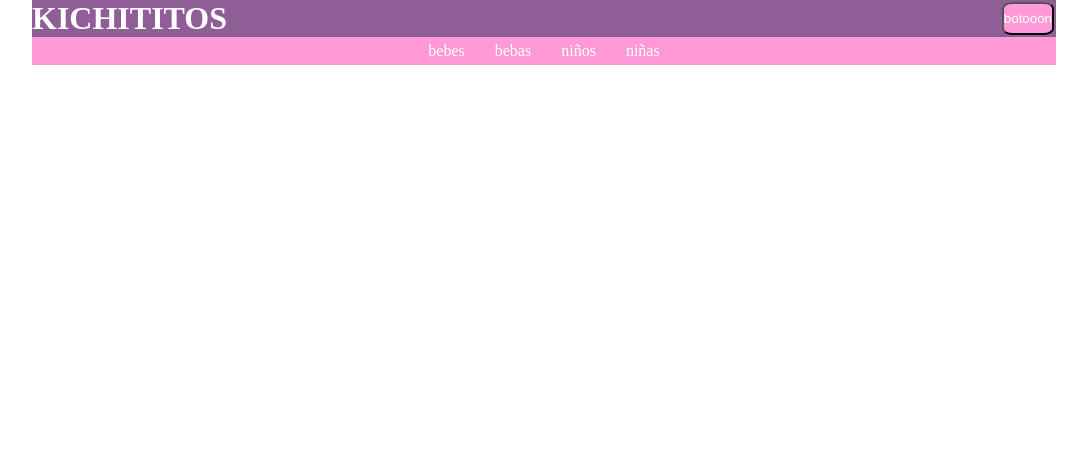
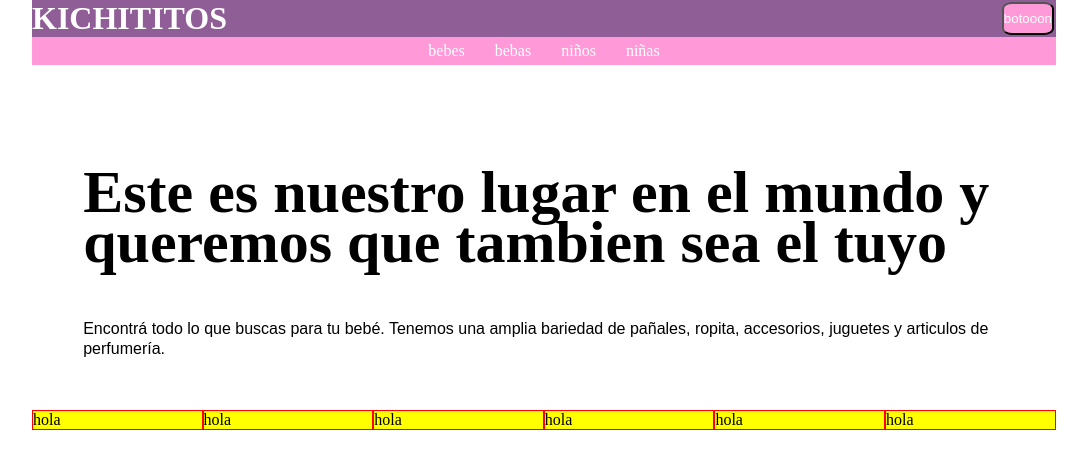
Before and after one commit to Federicobarreiro/kichititos, a website: page index.html in a window 1280 px wide. Shown: the whole page, without its empty margins (96-1183 px from the left). Drawn offline with Linux system fonts and the light colour scheme; a web font is replaced by a local one.

Commit message:
creacion de main

```diff
--- a/index.html
+++ b/index.html
@@ -6,7 +6,8 @@
     <meta http-equiv="X-UA-Compatible" content="IE=edge">
     <meta name="viewport" content="width=device-width, initial-scale=1.0">
     <link rel="stylesheet" href="https://cdnjs.cloudflare.com/ajax/libs/font-awesome/6.2.0/css/all.min.css">
-    <link href="https://fonts.googleapis.com/css2?family=Alkalami&display=swap" rel="stylesheet">
+    <link rel="preconnect" href="https://fonts.googleapis.com">
+    <link rel="preconnect" href="https://fonts.gstatic.com" crossorigin>
     <link rel="stylesheet" href="css/estilos.css">
     <title>Kichititos</title>
 </head>
@@ -25,7 +26,21 @@
             <li class="menu__item"><a href="#">niñas</a></li>
         </ul>
     </nav>
-    <main>
+    <main class="main">
+        <h2>Este es nuestro lugar en el mundo y queremos que tambien sea el tuyo</h2>
+        <div>
+            <p>Encontrá todo lo que buscas para tu bebé. Tenemos una amplia bariedad de pañales, ropita, accesorios,
+            juguetes y articulos de perfumería.</p>
+        </div>
+    </main>
+    <aside class="aside">
+        <div>hola</div>
+        <div>hola</div>
+        <div>hola</div>
+        <div>hola</div>
+        <div>hola</div>
+        <div>hola</div>
+    </aside>
     <script src="/main.js"></script>
 </body>
 
--- a/scss/aside.scss
+++ b/scss/aside.scss
@@ -2,3 +2,16 @@ $coloruno: #905E96;
 $colordos: #D58BDD;
 $colortres: #FF99D7;
 $colorcuatro: #FFD372;
+
+.aside {
+    margin-top: 5%;
+    background: yellow;
+    width: 100%;
+    display: grid;
+    grid-template-columns: 16.66% 16.66% 16.66% 16.66% 16.66% 16.66%;
+    grid-template-rows: 100%;
+
+    div {
+        border: 1px solid red;
+    }
+}
--- a/scss/header.scss
+++ b/scss/header.scss
@@ -31,6 +31,8 @@ $colorcuatro: #FFD372;
 }
 
 .menu__item {
+    padding: 10px 0 10px 0;
+    border: 1px solid $coloruno;
     list-style: none;
     text-align: center;
 }
@@ -63,6 +65,7 @@ $colorcuatro: #FFD372;
     }
 
     .menu__item {
+        border: none;
         margin: 5px;
         padding: 0 10px 0 10px;
     }
--- a/scss/main.scss
+++ b/scss/main.scss
@@ -2,3 +2,23 @@ $coloruno: #905E96;
 $colordos: #D58BDD;
 $colortres: #FF99D7;
 $colorcuatro: #FFD372;
+
+.main {
+    padding-top: 10%;
+
+    h2 {
+        font-family: 'Alkalami', serif;
+        font-size: 60px;
+        line-height: 50px;
+        font-weight: 60px;
+        margin: 0 5% 0 5%;
+    }
+
+    p {
+        margin: 0 5% 0 5%;
+        font-weight: 60px;
+        font-family: 'Inter Tight', sans-serif;
+        line-height: 20px;
+        padding-top: 5%;
+    }
+}
```
Also changed, not shown: css/estilos.css, scss/estilos.scss (line endings or trailing spaces).
